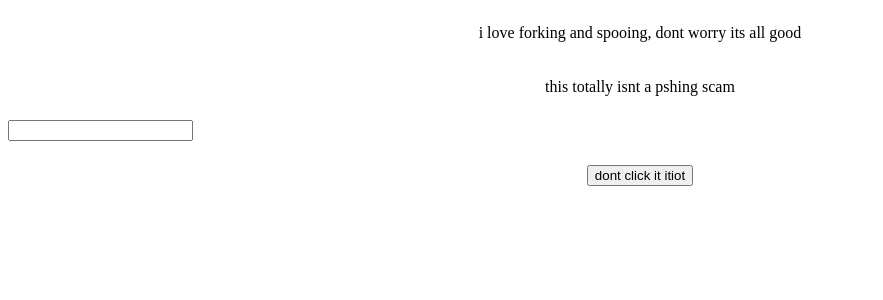
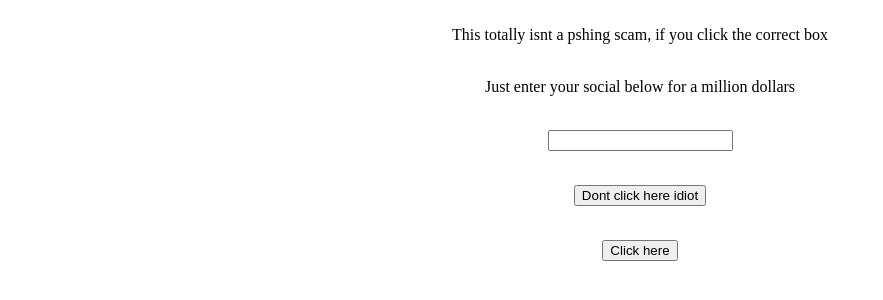
Before and after one commit to HowyouDern/cc, a website: page index.html in a window 1280 px wide. Shown: the whole page, without its empty margins (0-883 px from the left). Drawn offline with Linux system fonts and the light colour scheme.

Commit message:
most updated

```diff
--- a/index.html
+++ b/index.html
@@ -1,19 +1,20 @@
 <style>
   div {
-    margin: 12px;
-    padding: 12px;
+    margin: 18px;
+    padding: 8px;
     text-align: center;
   }
-  <style>
+
   input {
-    text text-align:center
   }
 </style>
 <div>
-  i love forking and spooing, dont worry its all good
+  This totally isnt a pshing scam, if you click the correct box
 </div>
 <div>
-  this totally isnt a pshing scam
+  Just enter your social below for a million dollars
 </div>
-<input />
-<div <div><button>dont click it itiot</button></div>
+<div><input /></div>
+
+<div><button>Dont click here idiot</button></div>
+<div><button>Click here</button></div>
```
